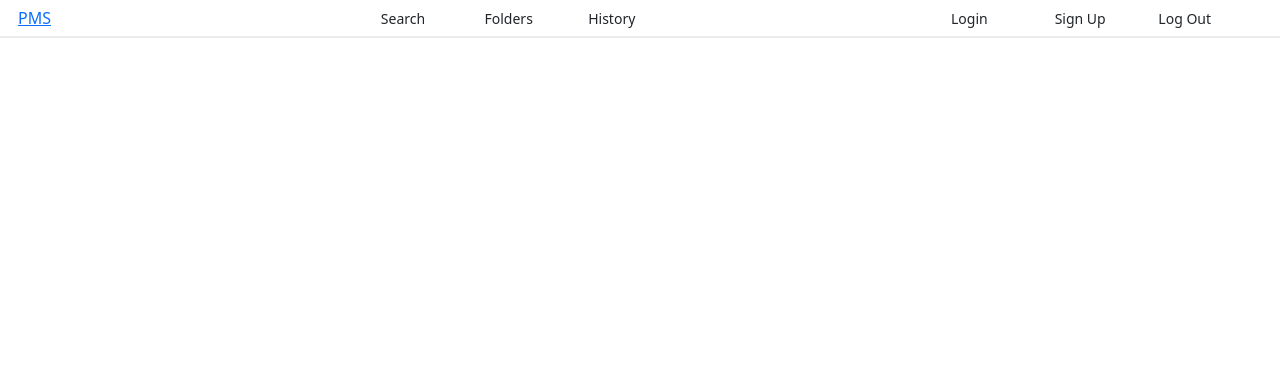
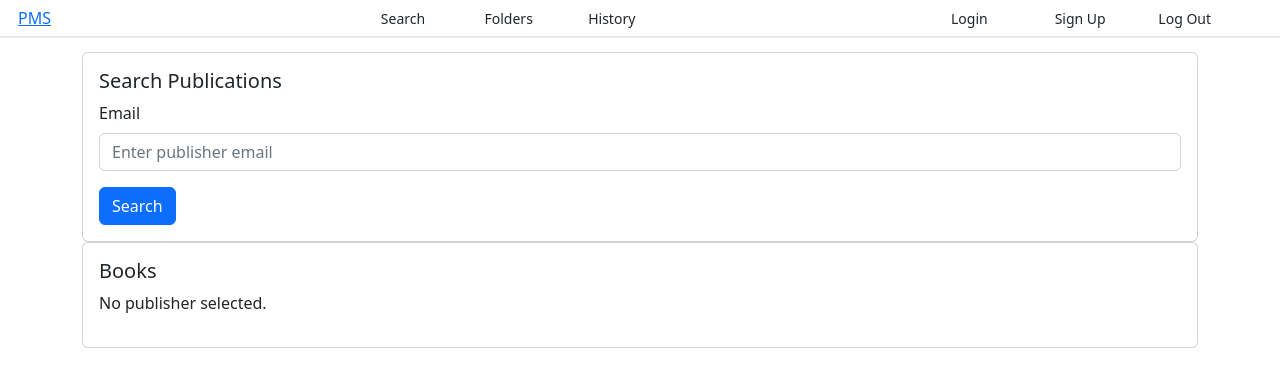
Before and after one commit to JitumoniDas2002/PMS, a React (Create React App) app: page /admin/list-user-publications in a window 1280 px wide. Shown: the top 386 px of the page. Built offline with nearby package versions, Linux system fonts and the light colour scheme.

Commit message:
feat: adde dnew contents

```diff
--- a/src/App.js
+++ b/src/App.js
@@ -18,6 +18,7 @@
 import AdminPage from "./pages/admin";
 import AdminDashboard from "./pages/admin-dashboard";
 import ListUsers from "./pages/list-publishers";
+import AdminPublications from "./pages/list-users-publications";
 
 function App() {
   return (
@@ -32,9 +33,10 @@
         <Route path="/add-publications" element={<AddPublication />} />
         <Route path="/list-publications" element={<ListPublication />} />
         <Route path="/delete-publications" element={<DeletePublication />} />
-        <Route path="/admin" element={<AdminPage />} />
+        {/* <Route path="/admin" element={<AdminPage />} /> */}
         <Route path="/admin/dashboard" element={<AdminDashboard />} />
         <Route path="/admin/list-publishers" element={<ListUsers />} />
+        <Route path="/admin/list-user-publications" element={<AdminPublications />} />
         <Route path="/logout" element={<Logout />} />
       </Routes>
     </Router>
--- a/src/pages/add_publications.js
+++ b/src/pages/add_publications.js
@@ -26,7 +26,8 @@
         author: author,
         co_authors: co_authors,
         file: file,
-        description: description
+        description: description,
+        published_date: new Date()
     }
 
     const handleSubmit = (event) => {
--- a/src/pages/admin-dashboard.js
+++ b/src/pages/admin-dashboard.js
@@ -25,7 +25,7 @@
                         <Card.Text>
                             Show User Publications
                         </Card.Text>
-                        <Button href="/admin/dashboard/list-publications">List Publications</Button>
+                        <Button href="/admin/list-user-publications">List Publications</Button>
                     </Card.Body>
                 </Card>
                 <Card className='m-3' style={{ width: '18rem' }}>
--- /dev/null
+++ b/src/pages/list-users-publications.js
@@ -0,0 +1,94 @@
+import React, { useEffect, useState } from 'react';
+import { Table, Form, Button, Card } from 'react-bootstrap';
+import axios from 'axios';
+import formatDate from '../utils/date-format';
+
+const AdminPublications = () => {
+
+    const [publishers, setPublishers] = useState([]);
+    const [books, setBooks] = useState(null);
+    const [publisherEmail, setPublisherEmail] = useState('');
+    const [selectedPublisher, setSelectedPublisher] = useState(null);
+    const [email, setEmail] = useState('');
+
+    // Function to handle form submission
+    const handleFormSubmit = (e) => {
+        e.preventDefault();
+
+        // Make a GET request to the backend
+        axios.get(`http://localhost:8000/get-publications-email/${publisherEmail}`)
+            .then((response) => {
+                console.log(response.data);
+                setBooks(response.data);
+            })
+            .catch((err) => {
+                console.log(err);
+            })
+    };
+
+    console.log(publishers);
+
+    return (
+        <div className="container">
+            <Card>
+                <Card.Body>
+                    <Card.Title>Search Publications</Card.Title>
+                    <Form onSubmit={handleFormSubmit}>
+                        <Form.Group controlId="publisherEmail">
+                            <Form.Label>Email</Form.Label>
+                            <Form.Control
+                                type="text"
+                                placeholder="Enter publisher email"
+                                value={publisherEmail}
+                                onChange={(e) => setPublisherEmail(e.target.value)}
+                            />
+                        </Form.Group>
+                        <Button variant="primary" type="submit" className='mt-3'>
+                            Search
+                        </Button>
+                    </Form>
+                </Card.Body>
+            </Card>
+            <Card className='mb-3'>
+                <Card.Body>
+                    <Card.Title>Books</Card.Title>
+                    {books ? (
+                        <Table striped bordered hover>
+                            <thead>
+                                <tr>
+                                    <th>Serial No</th>
+                                    <th>Book Title</th>
+                                    <th>Author</th>
+                                    <th>Co-Authors</th>
+                                    <th>Published Date</th>
+                                </tr>
+                            </thead>
+                            <tbody>
+                                {books.map((book, index) => (
+                                    <tr key={book.id}>
+                                        <td>{index + 1}</td>
+                                        <td>{book.title}</td>
+                                        <td>{book.author}</td>
+                                        <td>
+                                            <ul>
+                                                {book.co_authors.map((author) => (
+                                                    <li key={author}>{author}</li>
+                                                ))
+                                                }
+                                            </ul>
+                                        </td>
+                                        <td>{formatDate(book.published_date)}</td>
+                                    </tr>
+                                ))}
+                            </tbody>
+                        </Table>
+                    ) : (
+                        <p>No publisher selected.</p>
+                    )}
+                </Card.Body>
+            </Card>
+        </div>
+    );
+};
+
+export default AdminPublications;
--- a/src/pages/logout.js
+++ b/src/pages/logout.js
@@ -7,7 +7,7 @@
         localStorage.removeItem('token');
         localStorage.removeItem('user_id');
         // redirect to login page
-        window.location.href = '/signin';
+        window.location.href = '/';
     }
 
     return (
```
